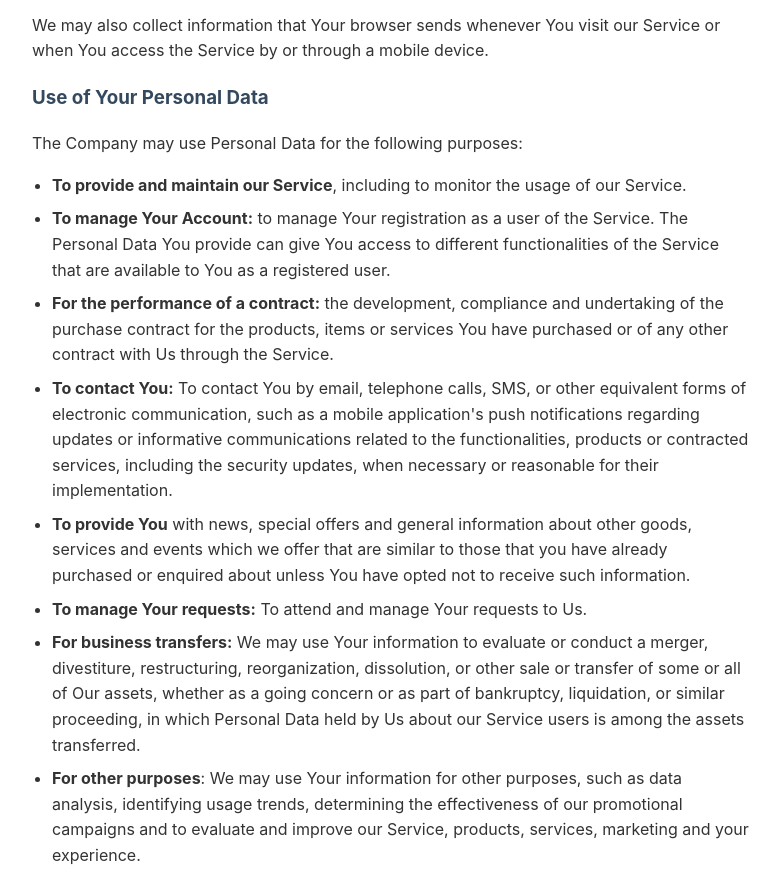
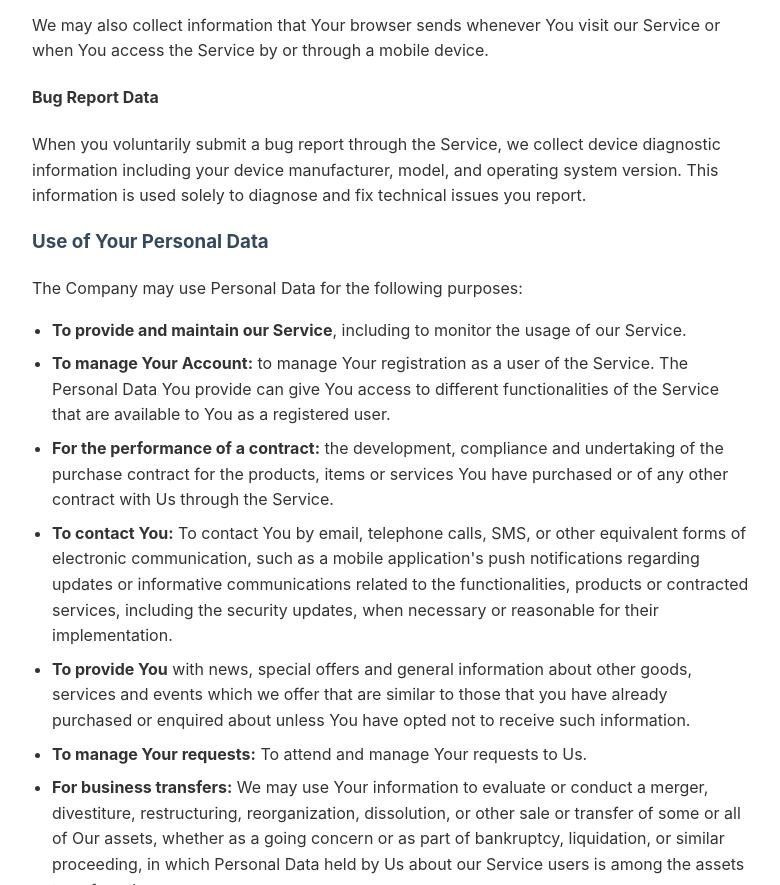
Before and after one commit to ABDe3N/kalemat-privacy-policy, a plain HTML site: page index.html in a window 1280 px wide. Shown: the part 1971-2856 px from the top of the page, without its empty margins (248-1028 px from the left). Drawn offline with Linux system fonts and the light colour scheme.

Commit message:
Add bug report data collection information
Added section for bug report data collection details.

```diff
--- a/index.html
+++ b/index.html
@@ -115,6 +115,11 @@
 
         <p>We may also collect information that Your browser sends whenever You visit our Service or when You access the Service by or through a mobile device.</p>
 
+ <h4>Bug Report Data</h4>
+  <p>When you voluntarily submit a bug report through the Service, we collect device diagnostic information including your device
+  manufacturer, model, and operating system version. This information is used solely to diagnose and fix technical issues you
+  report.</p>
+
         <h3>Use of Your Personal Data</h3>
         <p>The Company may use Personal Data for the following purposes:</p>
         <ul>
```
